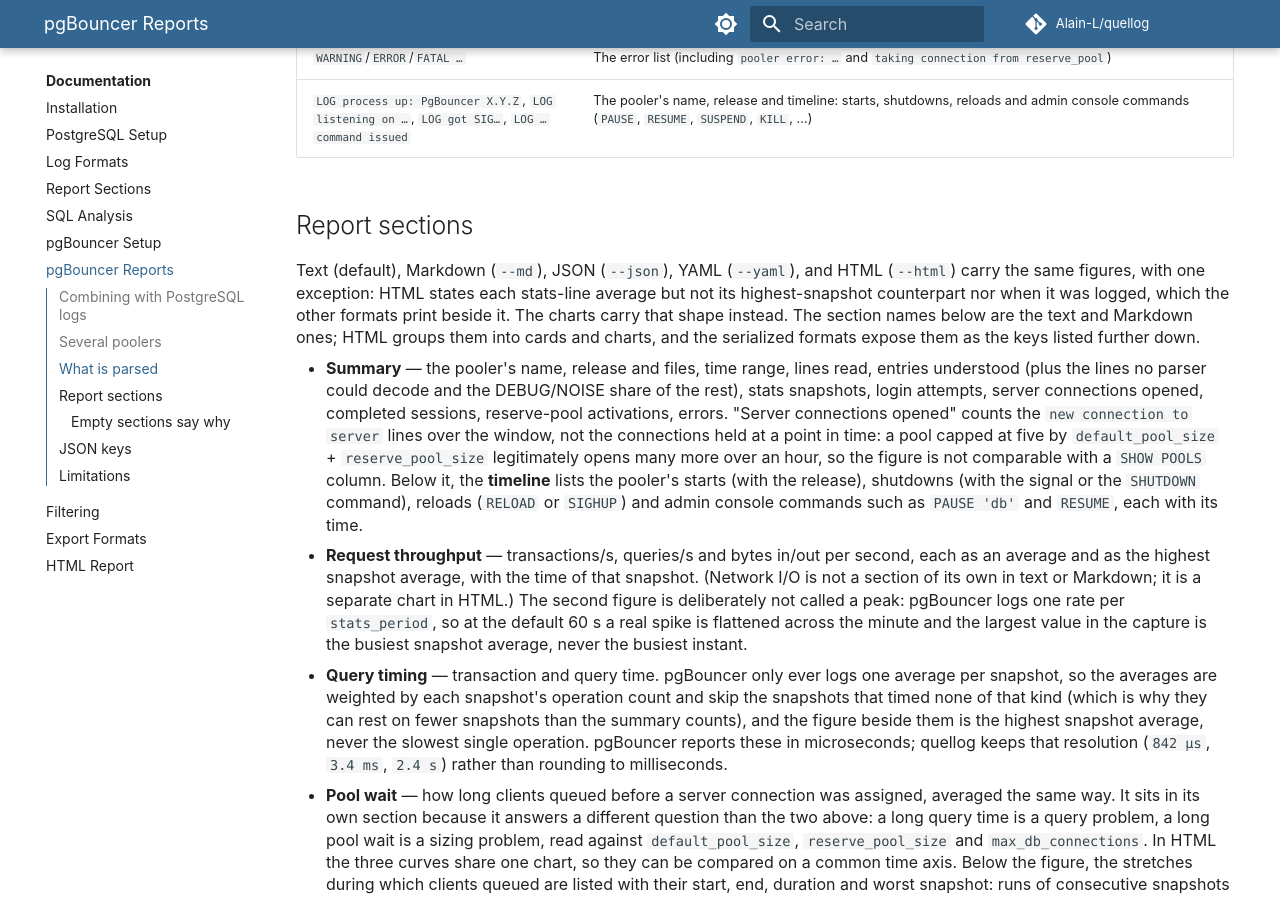
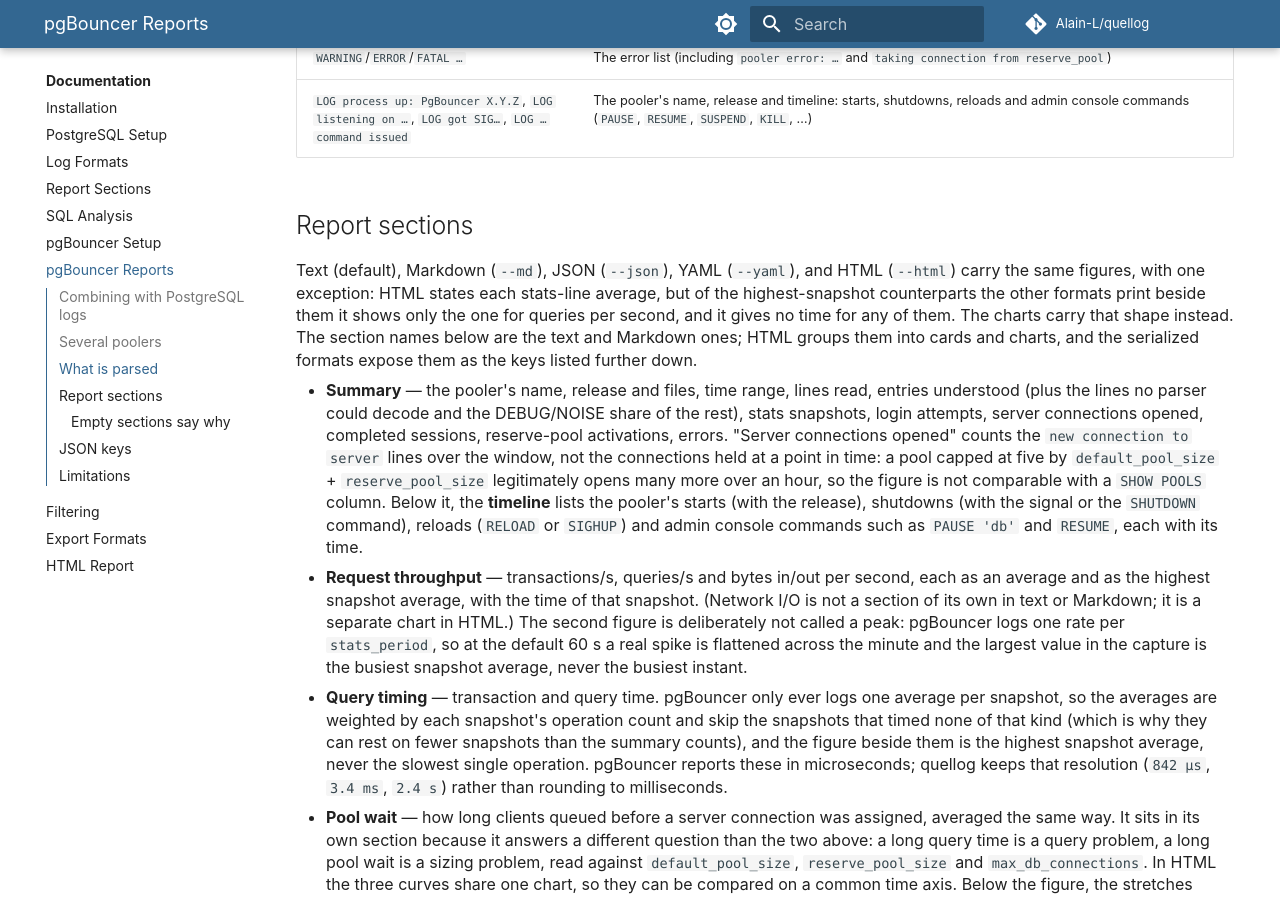
Before and after one commit to Alain-L/quellog, an MkDocs documentation site: the page built from docs/pgbouncer.md, in a window 1280 px wide and 900 px high, scrolled down 1724 px. Built offline with MkDocs 1.6.1 and Material for MkDocs 9.7.7, drawn with Linux system fonts in a browser that asks for light colours; comment, search, counter and statistics services are not loaded.

Commit message:
docs(pgbouncer): the HTML does show one snapshot maximum, queries per second

```diff
--- a/docs/pgbouncer.md
+++ b/docs/pgbouncer.md
@@ -52,7 +52,7 @@ pgBouncer log lines are single-line records with a `timestamp [PID] SEVERITY` pr
 
 ## Report sections
 
-Text (default), Markdown (`--md`), JSON (`--json`), YAML (`--yaml`), and HTML (`--html`) carry the same figures, with one exception: HTML states each stats-line average but not its highest-snapshot counterpart nor when it was logged, which the other formats print beside it. The charts carry that shape instead. The section names below are the text and Markdown ones; HTML groups them into cards and charts, and the serialized formats expose them as the keys listed further down.
+Text (default), Markdown (`--md`), JSON (`--json`), YAML (`--yaml`), and HTML (`--html`) carry the same figures, with one exception: HTML states each stats-line average, but of the highest-snapshot counterparts the other formats print beside them it shows only the one for queries per second, and it gives no time for any of them. The charts carry that shape instead. The section names below are the text and Markdown ones; HTML groups them into cards and charts, and the serialized formats expose them as the keys listed further down.
 
 - **Summary** — the pooler's name, release and files, time range, lines read, entries understood (plus the lines no parser could decode and the DEBUG/NOISE share of the rest), stats snapshots, login attempts, server connections opened, completed sessions, reserve-pool activations, errors. "Server connections opened" counts the `new connection to server` lines over the window, not the connections held at a point in time: a pool capped at five by `default_pool_size` + `reserve_pool_size` legitimately opens many more over an hour, so the figure is not comparable with a `SHOW POOLS` column. Below it, the **timeline** lists the pooler's starts (with the release), shutdowns (with the signal or the `SHUTDOWN` command), reloads (`RELOAD` or `SIGHUP`) and admin console commands such as `PAUSE 'db'` and `RESUME`, each with its time.
 - **Request throughput** — transactions/s, queries/s and bytes in/out per second, each as an average and as the highest snapshot average, with the time of that snapshot. (Network I/O is not a section of its own in text or Markdown; it is a separate chart in HTML.) The second figure is deliberately not called a peak: pgBouncer logs one rate per `stats_period`, so at the default 60 s a real spike is flattened across the minute and the largest value in the capture is the busiest snapshot average, never the busiest instant.
```
